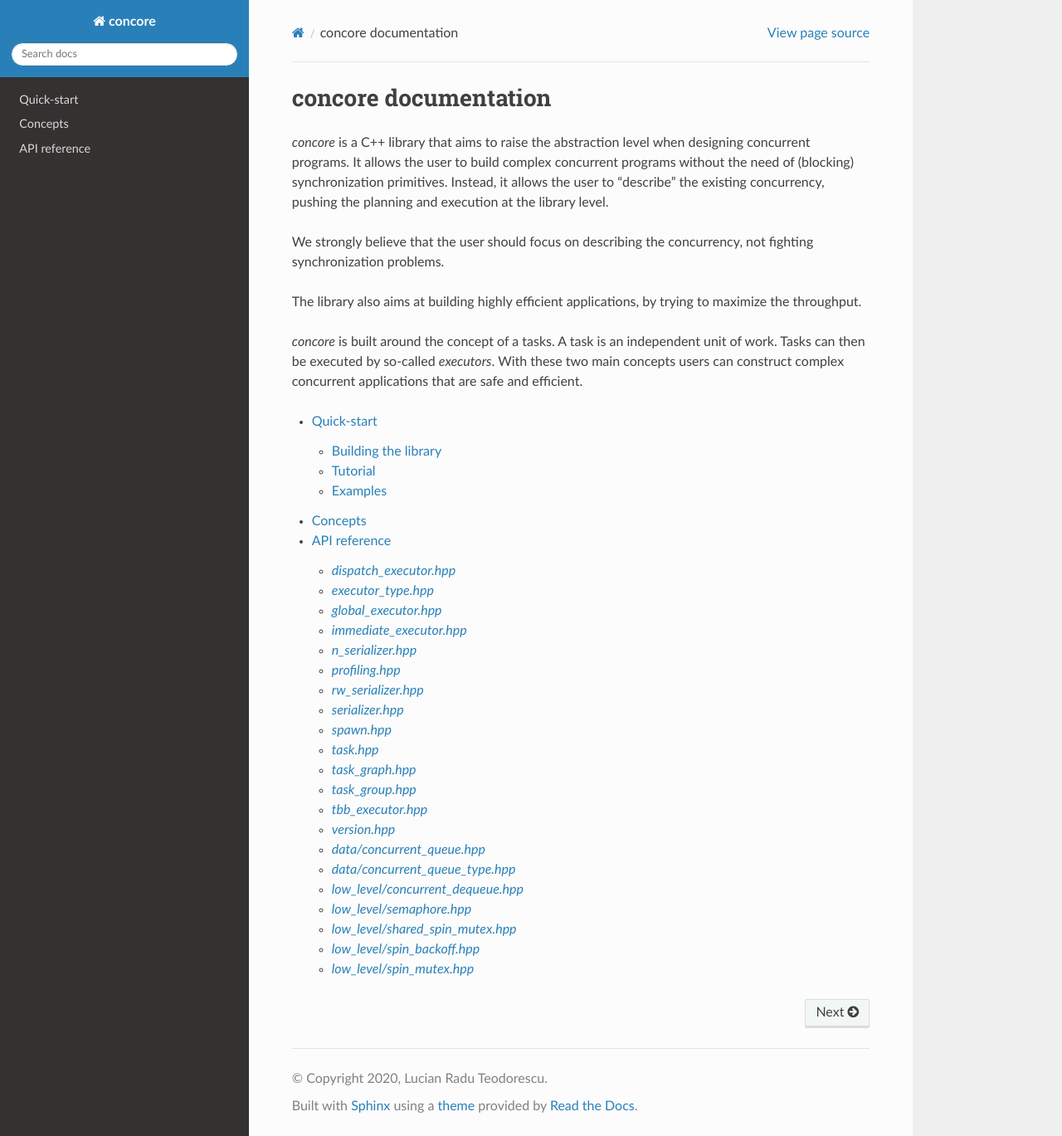
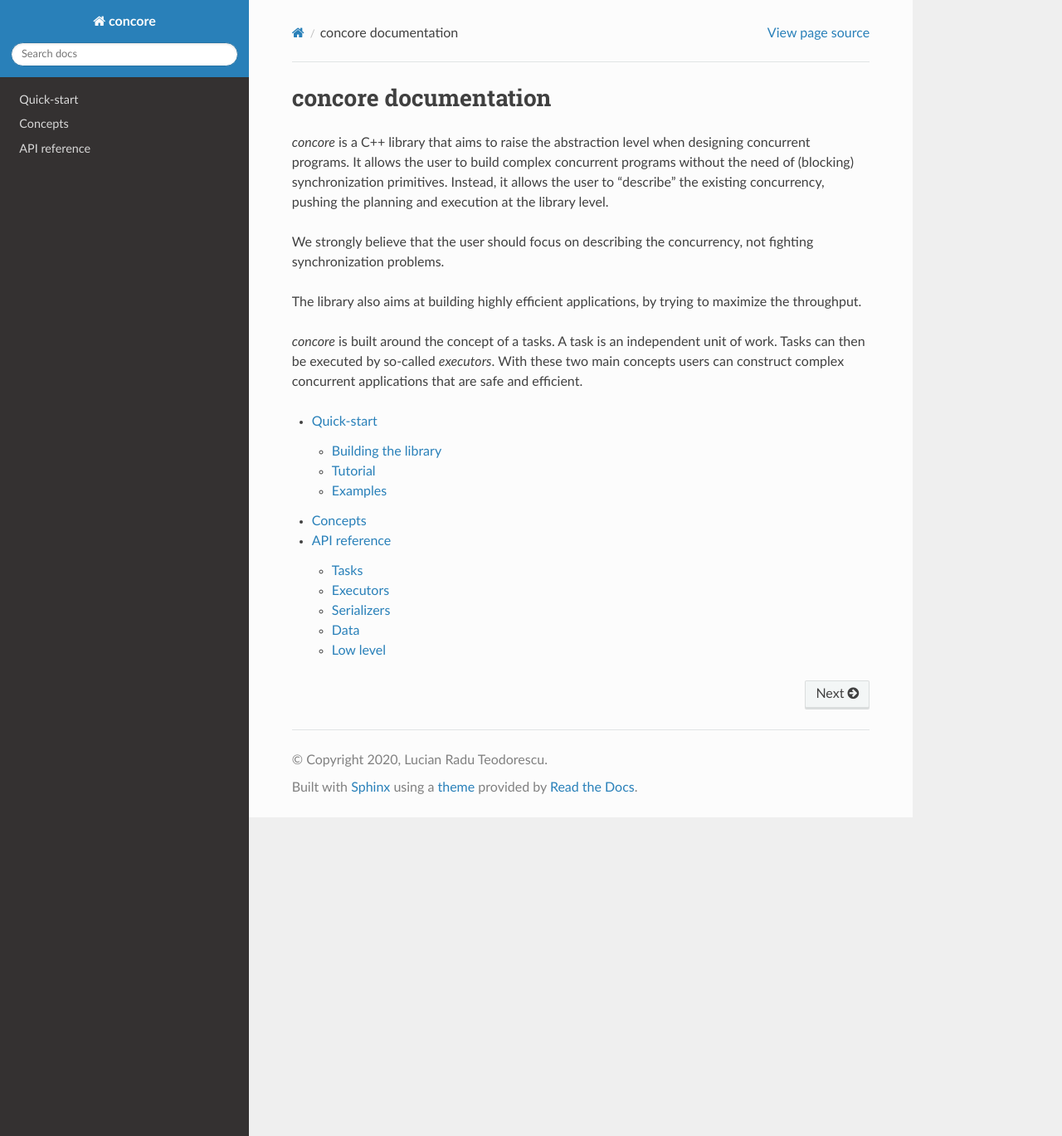
Before and after one commit to lucteo/concore, a Sphinx documentation site: the page built from docs/index.rst, in a window 1280 px wide and 1369 px high. Shown: the whole window at 83% size. Built offline with Sphinx 7.4.7 and the Read the Docs theme 2.0.0, drawn with Linux system fonts in a browser that asks for light colours.

Commit message:
Document task.hpp
Add doxygen documentation to task.hpp.

Rearranged api.rst file.
Minor code fixes in the file.

```diff
--- a/docs/api.rst
+++ b/docs/api.rst
@@ -1,23 +1,29 @@
 API reference
 =============
 
-..
-    .. doxygenclass:: concore::v1::task
-        :members:
+Tasks
+-----
 
-.. .. doxygenfunction: :
-.. .. doxygenstruct: :
-.. .. doxygenenum: :
-.. .. doxygenclass: :
+`task.hpp`
+^^^^^^^^^^
+.. doxygenfile:: task.hpp
 
-`dispatch_executor.hpp`
-^^^^^^^^^^^^^^^^^^^^^^^
-.. doxygenfile:: dispatch_executor.hpp
+`task_group.hpp`
+^^^^^^^^^^^^^^^^
+.. doxygenfile:: task_group.hpp
 
-.. .. doxygenvariable: : dispatch_executor
-.. .. doxygenvariable: : dispatch_executor_high_prio
-.. .. doxygenvariable: : dispatch_executor_normal_prio
-.. .. doxygenvariable: : dispatch_executor_low_prio
+`spawn.hpp`
+^^^^^^^^^^^
+.. doxygenfile:: spawn.hpp
+
+`task_graph.hpp`
+^^^^^^^^^^^^^^^^
+.. doxygenfile:: task_graph.hpp
+
+
+
+Executors
+---------
 
 `executor_type.hpp`
 ^^^^^^^^^^^^^^^^^^^
@@ -33,57 +39,35 @@ API reference
 .. doxygenfile:: immediate_executor.hpp
 
 
+`dispatch_executor.hpp`
+^^^^^^^^^^^^^^^^^^^^^^^
+.. doxygenfile:: dispatch_executor.hpp
+
+`tbb_executor.hpp`
+^^^^^^^^^^^^^^^^^^
+.. doxygenfile:: tbb_executor.hpp
+
+
+
+Serializers
+-----------
+
+`serializer.hpp`
+^^^^^^^^^^^^^^^^
+.. doxygenfile:: serializer.hpp
+
 `n_serializer.hpp`
 ^^^^^^^^^^^^^^^^^^
 .. doxygenfile:: n_serializer.hpp
-
-
-`profiling.hpp`
-^^^^^^^^^^^^^^^
-.. doxygenfile:: profiling.hpp
-
 
 `rw_serializer.hpp`
 ^^^^^^^^^^^^^^^^^^^
 .. doxygenfile:: rw_serializer.hpp
 
 
-`serializer.hpp`
-^^^^^^^^^^^^^^^^
-.. doxygenfile:: serializer.hpp
 
-
-`spawn.hpp`
-^^^^^^^^^^^
-.. doxygenfile:: spawn.hpp
-
-
-`task.hpp`
-^^^^^^^^^^
-.. doxygenfile:: task.hpp
-
-
-`task_graph.hpp`
-^^^^^^^^^^^^^^^^
-.. doxygenfile:: task_graph.hpp
-
-
-`task_group.hpp`
-^^^^^^^^^^^^^^^^
-.. doxygenfile:: task_group.hpp
-
-
-`tbb_executor.hpp`
-^^^^^^^^^^^^^^^^^^
-.. doxygenfile:: tbb_executor.hpp
-
-
-`version.hpp`
-^^^^^^^^^^^^^
-.. doxygenfile:: version.hpp
-
-
-
+Data
+----
 
 `data/concurrent_queue.hpp`
 ^^^^^^^^^^^^^^^^^^^^^^
@@ -96,20 +80,8 @@ API reference
 
 
 
-`low_level/concurrent_dequeue.hpp`
-^^^^^^^^^^^^^^^^^^^^^^^^
-.. doxygenfile:: concurrent_dequeue.hpp
-
-
-`low_level/semaphore.hpp`
-^^^^^^^^^^^^^^^
-.. doxygenfile:: semaphore.hpp
-
-
-`low_level/shared_spin_mutex.hpp`
-^^^^^^^^^^^^^^^^^^^^^^^
-.. doxygenfile:: shared_spin_mutex.hpp
-
+Low level
+---------
 
 `low_level/spin_backoff.hpp`
 ^^^^^^^^^^^^^^^^^^
```
Also changed, not shown: other parts of docs/api.rst (+12 -0 lines), 1 other file.
